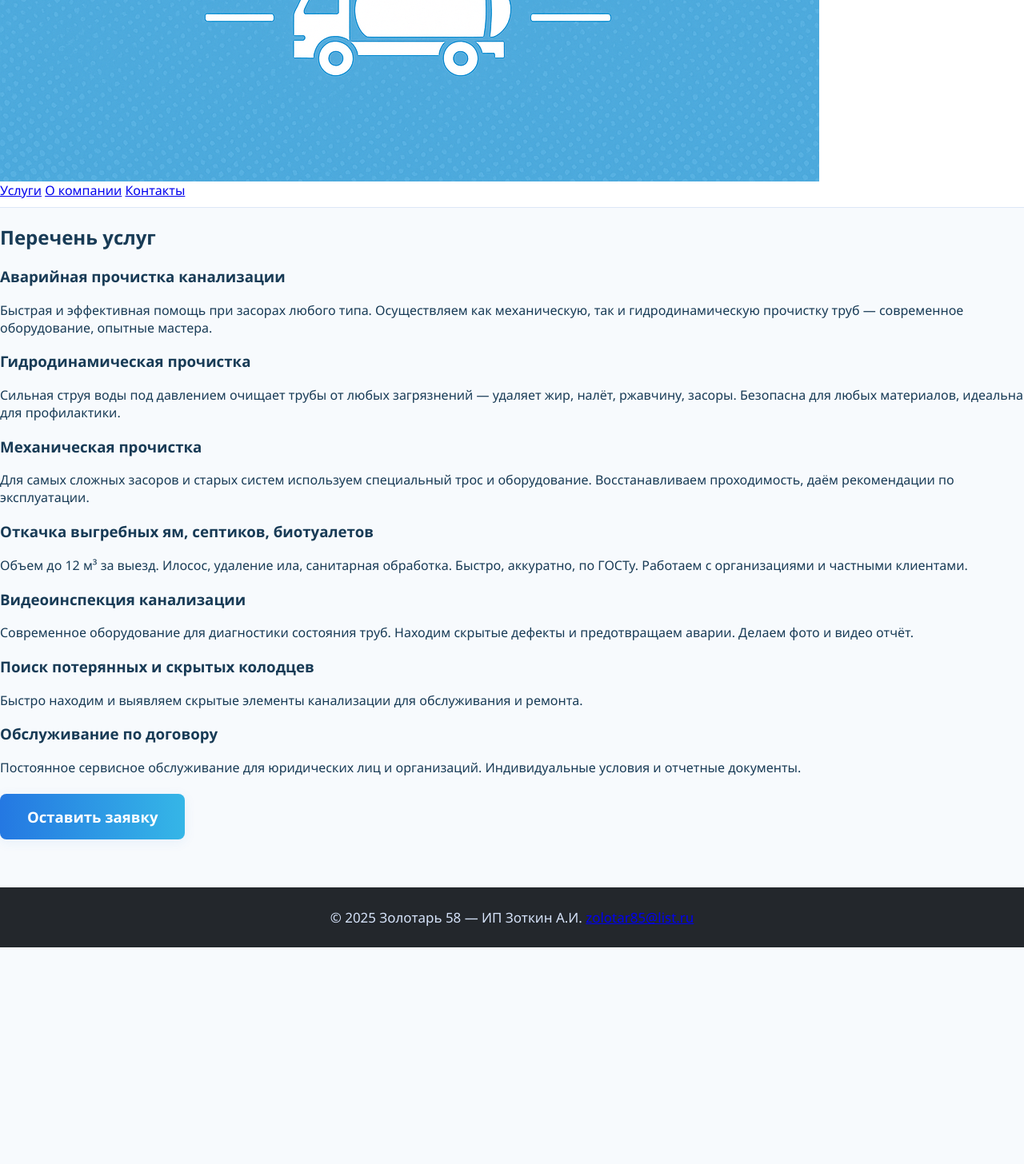
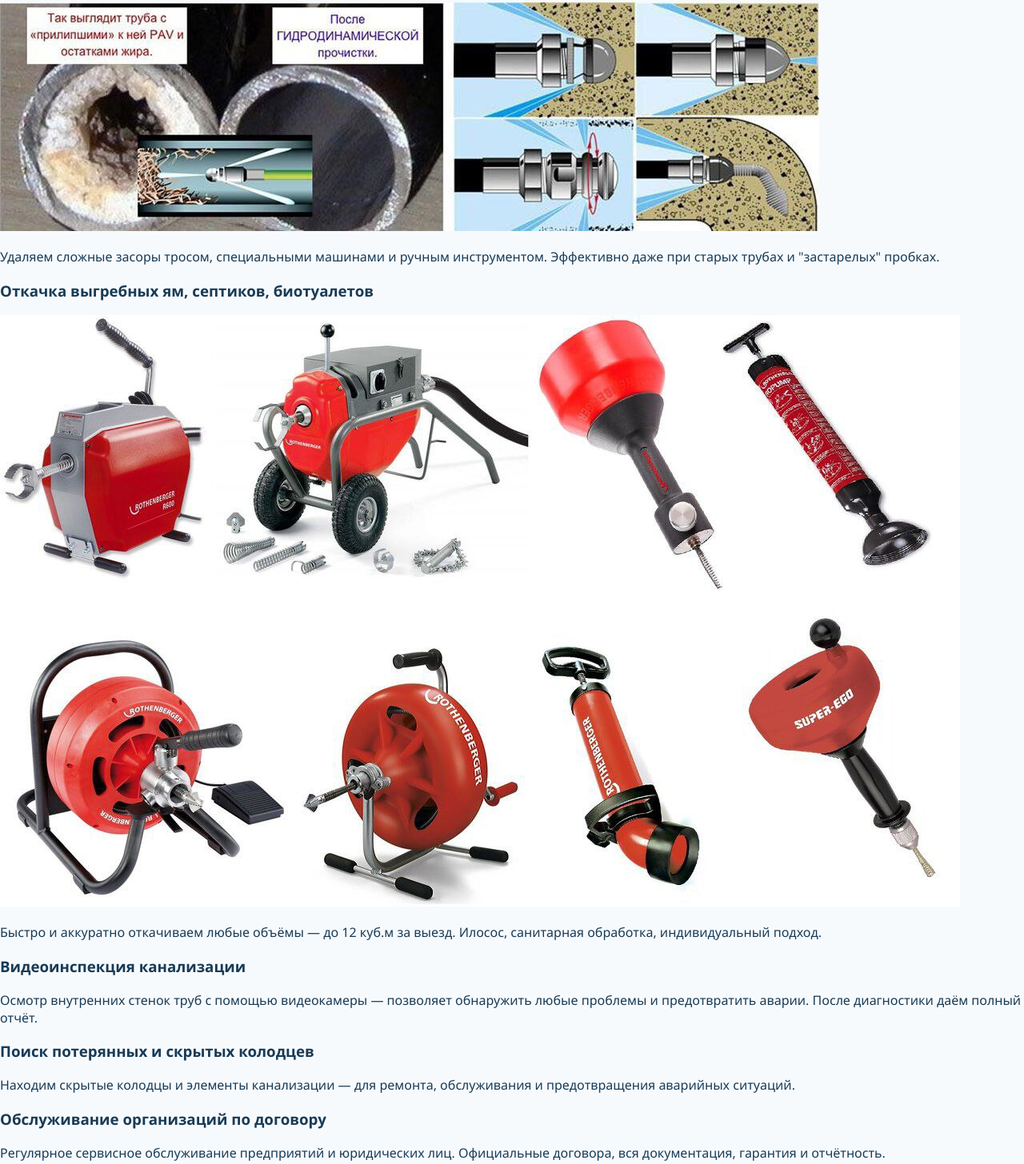
Before and after one commit to Maximka10/zotkin-site, a plain HTML site: page services.html in a window 1280 px wide. Shown: the part 807-2263 px from the top of the page at 80% size. Before the commit the page ends 1992 px from the top, so only its background shows below. Drawn offline with Linux system fonts and the light colour scheme.

Commit message:
Update services.html

```diff
--- a/services.html
+++ b/services.html
@@ -3,67 +3,74 @@
 <head>
   <meta charset="UTF-8">
   <title>Услуги — Золотарь 58</title>
-  <meta name="viewport" content="width=device-width,initial-scale=1.0">
+  <meta name="viewport" content="width=device-width, initial-scale=1">
   <link rel="stylesheet" href="style.css">
 </head>
 <body>
+  <div class="bg-pattern"></div>
   <header class="header">
-    <div class="container header-row">
+    <div class="container header-flex">
       <a href="index.html" class="logo-link">
-        <img src="logo.png" alt="Логотип Золотарь 58" class="logo">
-        <span class="brand-name">Золотарь 58</span>
+        <img src="logo.png" class="logo-img" alt="Золотарь 58">
+        <span class="logo-title">Золотарь 58</span>
       </a>
-      <nav>
-        <a href="services.html">Услуги</a>
+      <nav class="nav">
+        <a href="services.html" style="color:#2478e2; font-weight:700;">Услуги</a>
         <a href="about.html">О компании</a>
         <a href="contacts.html">Контакты</a>
       </nav>
     </div>
   </header>
 
-  <section class="main">
-    <div class="container">
-      <h1>Перечень услуг</h1>
-      <div class="service-list">
+  <main>
+    <section class="main-intro" style="margin-top:35px;">
+      <h1>Наши услуги</h1>
+      <p class="main-subtitle" style="margin-bottom:24px;">Полный спектр работ по откачке и прочистке канализации, диагностике и обслуживанию сетей.</p>
+    </section>
+
+    <section class="service-list">
       <div class="service-item">
         <h3>Аварийная прочистка канализации</h3>
-          <p>Быстрая и эффективная помощь при засорах любого типа. Осуществляем как механическую, так и гидродинамическую прочистку труб — современное оборудование, опытные мастера.</p>
+        <p>Быстрая и эффективная помощь при любых засорах. Используем механическую и гидродинамическую прочистку труб.</p>
       </div>
       <div class="service-item">
         <h3>Гидродинамическая прочистка</h3>
-          <p>Сильная струя воды под давлением очищает трубы от любых загрязнений — удаляет жир, налёт, ржавчину, засоры. Безопасна для любых материалов, идеальна для профилактики.</p>
+        <img src="photo_2025-05-31_22-06-29.jpg" alt="Схема гидродинамической прочистки" class="method-img">
+        <p>Вода под высоким давлением очищает трубы от наростов, жира и ржавчины. Безопасно для всех типов труб, долговременный эффект. <br>
+        <small>Преимущество метода — полностью очищает внутреннюю поверхность трубопровода, снижает риск повторных засоров.</small></p>
       </div>
       <div class="service-item">
         <h3>Механическая прочистка</h3>
-          <p>Для самых сложных засоров и старых систем используем специальный трос и оборудование. Восстанавливаем проходимость, даём рекомендации по эксплуатации.</p>
+        <img src="photo_2025-05-31_22-06-32.jpg" alt="Труба до и после прочистки" class="method-img">
+        <p>Удаляем сложные засоры тросом, специальными машинами и ручным инструментом. Эффективно даже при старых трубах и "застарелых" пробках.</p>
       </div>
       <div class="service-item">
         <h3>Откачка выгребных ям, септиков, биотуалетов</h3>
-          <p>Объем до 12 м³ за выезд. Илосос, удаление ила, санитарная обработка. Быстро, аккуратно, по ГОСТу. Работаем с организациями и частными клиентами.</p>
+        <img src="photo_2025-05-31_22-06-25.jpg" alt="Оборудование для откачки" class="method-img">
+        <p>Быстро и аккуратно откачиваем любые объёмы — до 12 куб.м за выезд. Илосос, санитарная обработка, индивидуальный подход.</p>
       </div>
       <div class="service-item">
         <h3>Видеоинспекция канализации</h3>
-          <p>Современное оборудование для диагностики состояния труб. Находим скрытые дефекты и предотвращаем аварии. Делаем фото и видео отчёт.</p>
+        <p>Осмотр внутренних стенок труб с помощью видеокамеры — позволяет обнаружить любые проблемы и предотвратить аварии. После диагностики даём полный отчёт.</p>
       </div>
       <div class="service-item">
         <h3>Поиск потерянных и скрытых колодцев</h3>
-          <p>Быстро находим и выявляем скрытые элементы канализации для обслуживания и ремонта.</p>
+        <p>Находим скрытые колодцы и элементы канализации — для ремонта, обслуживания и предотвращения аварийных ситуаций.</p>
       </div>
       <div class="service-item">
-          <h3>Обслуживание по договору</h3>
-          <p>Постоянное сервисное обслуживание для юридических лиц и организаций. Индивидуальные условия и отчетные документы.</p>
-        </div>
-      </div>
-      <a href="contacts.html#form" class="cta">Оставить заявку</a>
+        <h3>Обслуживание организаций по договору</h3>
+        <p>Регулярное сервисное обслуживание предприятий и юридических лиц. Официальные договора, вся документация, гарантия и отчётность.</p>
       </div>
     </section>
 
+    <div style="text-align:center; margin:38px 0 20px 0;">
+      <a href="contacts.html" class="cta">Оставить заявку</a>
+    </div>
+  </main>
+
   <footer>
     <div class="container">
-      <div class="footer-flex">
-        <span>© 2025 Золотарь 58 — ИП Зоткин А.И.</span>
-        <span><a href="mailto:zolotar85@list.ru">zolotar85@list.ru</a></span>
-      </div>
+      <p>© 2025 Золотарь 58 — ИП Зоткин А.И.</p>
     </div>
   </footer>
 </body>
```
Lines whose indentation alone changed are shown as unchanged.
